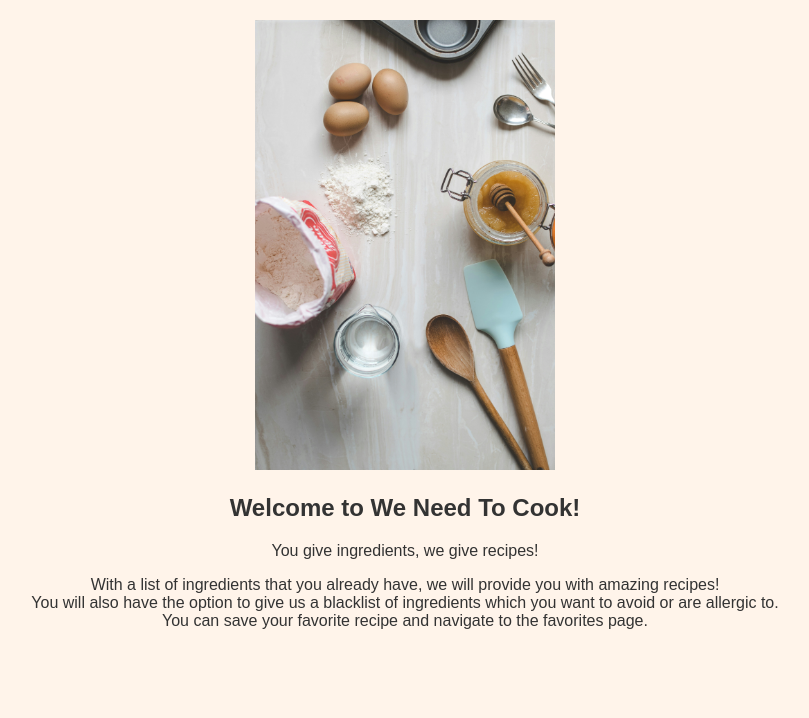
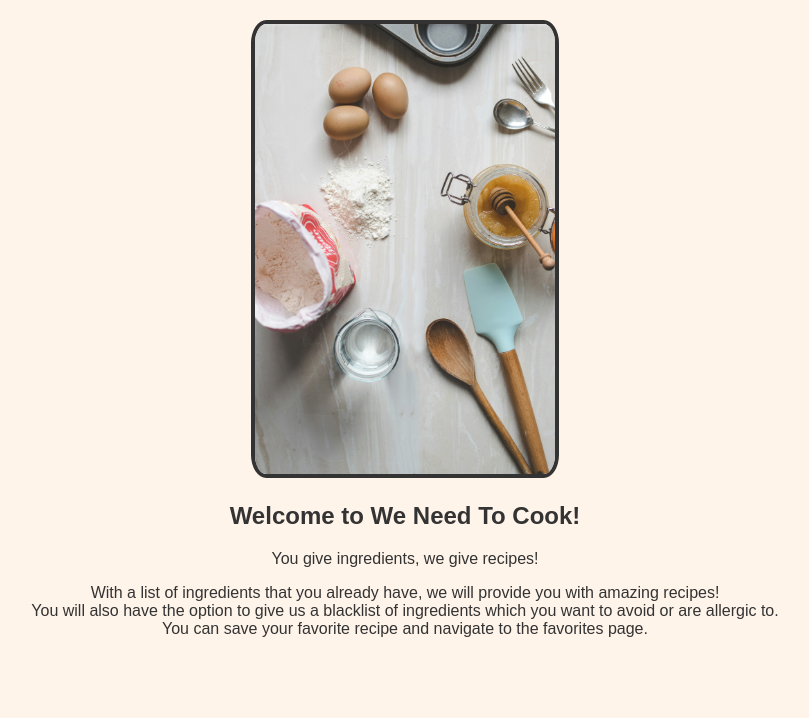
Before and after one commit to UCCS-CS4300-5300/Group1-fall2024, a Django app: page / in a window 1280 px wide. Shown: the part 122-840 px from the top of the page, without its empty margins (235-1044 px from the left). Run offline with Django 4.2, Linux system fonts and the light colour scheme; some libraries are stand-ins or nearby versions.

Commit message:
updated static file structure, moved inline style to styles.css

```diff
--- a/cookapp/static/styles.css
+++ b/cookapp/static/styles.css
@@ -91,6 +91,13 @@ main {
   color: var(--color-dark);
 }
 
+.index-image {
+  width: 300px;
+  height: auto;
+  border-radius: 5%;
+  border: 4px solid var(--color-dark);
+}
+
 /* wanted to test sticky navbar */
 .remove-later {
     padding-top: 100vh;
--- a/cookapp/templates/index.html
+++ b/cookapp/templates/index.html
@@ -14,7 +14,7 @@
   </head>
   <body class="page-container">
     <header class="main-header">
-      <h1>We Need To Cook!</h1>
+        <h1 class="main-header">We Need To Cook!</h1>
     </header>
     <nav class="navbar">
       <ul>
@@ -27,8 +27,8 @@
     <main>
       {% block content %}
     <section class="intro">
-      <img src="{% static 'calum-lewis-rkT_TG5NKF8-unsplash.jpg' %}" alt="A kitchen table with various baking ingredients" style="width: 300px; height: auto;">
-        <h2>Welcome to We Need To Cook!</h2>
+      <img class="index-image" src="{% static 'images/calum-lewis-rkT_TG5NKF8-unsplash.jpg' %}" alt="A kitchen table with various baking ingredients">
+      <h2>Welcome to We Need To Cook!</h2>
         <p>
             You give ingredients, we give recipes!
         </p>
--- a/needtocook/settings.py
+++ b/needtocook/settings.py
@@ -11,6 +11,7 @@ https://docs.djangoproject.com/en/4.2/ref/settings/
 """
 
 from pathlib import Path
+import os
 
 # Build paths inside the project like this: BASE_DIR / 'subdir'.
 BASE_DIR = Path(__file__).resolve().parent.parent
@@ -117,6 +118,7 @@ USE_TZ = True
 # https://docs.djangoproject.com/en/4.2/howto/static-files/
 
 STATIC_URL = 'static/'
+STATICFILES_DIRS = [os.path.join(BASE_DIR, 'static')]
 
 # Default primary key field type
 # https://docs.djangoproject.com/en/4.2/ref/settings/#default-auto-field
```
Also changed, not shown: cookapp/static/images/calum-lewis-rkT_TG5NKF8-unsplash.jpg (renamed from cookapp/static/calum-lewis-rkT_TG5NKF8-unsplash.jpg).
